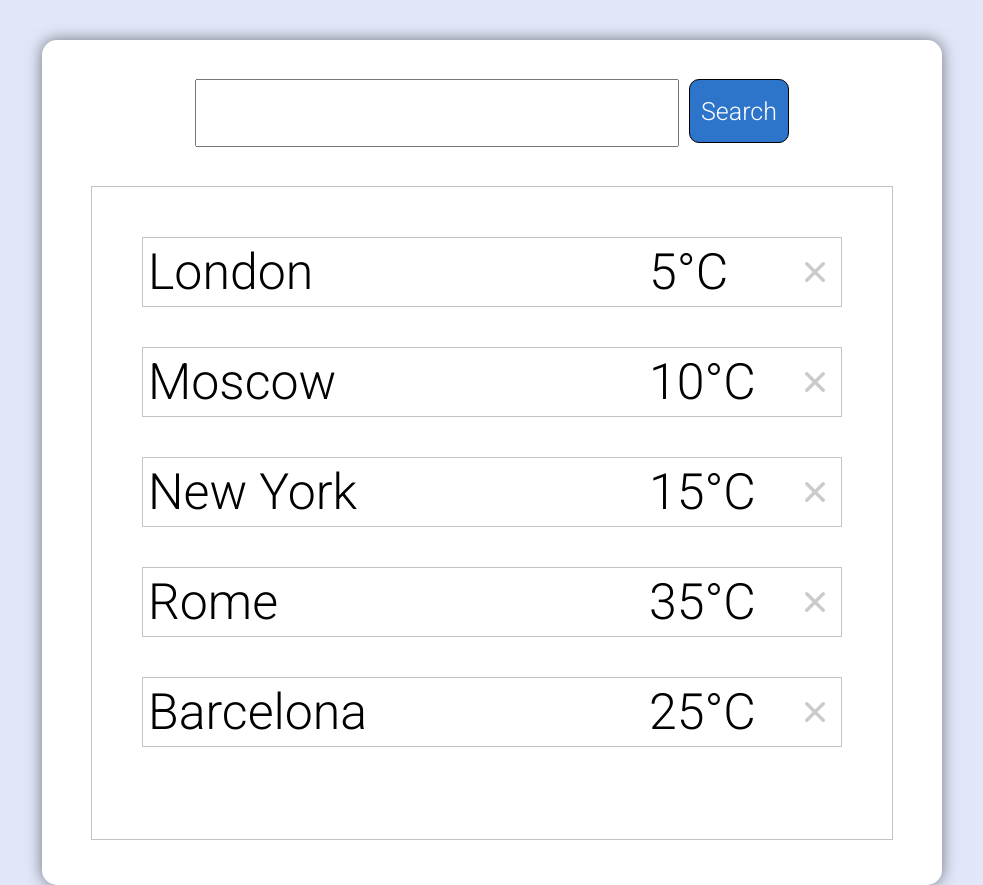
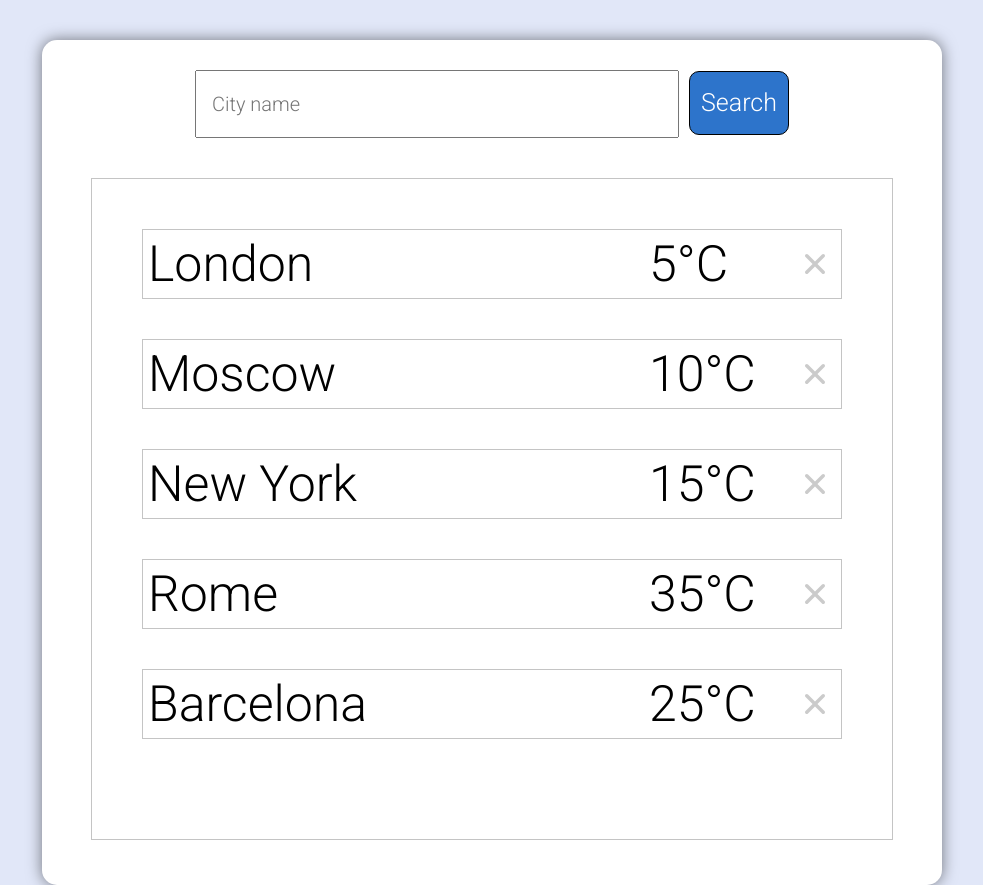
Before and after one commit to qbeeck/Weather-App, a React (Create React App) app: page / in a window 1280 px wide. Shown: the whole page, without its empty margins (148-1131 px from the left). Built offline with nearby package versions, Linux system fonts and the light colour scheme.

Commit message:
something
fetch and async function

```diff
--- a/src/App.js
+++ b/src/App.js
@@ -10,11 +10,10 @@ function App() {
       <div className="weather-app__header">
         <Header />
       </div>
-
+      <div className="weather-app__alert"></div>
       <div className="weather-app__city-block">
-        <AddList cities={dataBaseJSON.cities} />
+        <AddList cities={dataBaseJSON.cities}/>
       </div>
-
     </div>
   );
 }
--- a/src/components/City-block/index.jsx
+++ b/src/components/City-block/index.jsx
@@ -6,8 +6,8 @@ import removeButtonSvg from "../assets/remove.svg";
 const AddCity = ({ cities }) => {
   return (
     <ul className="city-list">
-      {cities.map((item) => (
-        <li className="city-list__city">
+      {cities.map((item, index) => (
+        <li key={index} className="city-list__city">
           <span className="city__span-city">{item.name}</span>
           <span className="city__span-temperature">{item.temperature}°С</span>
           <img className="city__img-remove-button" src={removeButtonSvg} alt="del"></img>
--- a/src/components/Header/Header.scss
+++ b/src/components/Header/Header.scss
@@ -4,8 +4,7 @@
     align-items: center;
     justify-content: center;
     width: 900px;
-    height: 150px;
-
+    height: 130px;
 
     &__input {
     width: 450px;
--- a/src/components/Header/index.jsx
+++ b/src/components/Header/index.jsx
@@ -1,14 +1,49 @@
-import React from 'react';
+import React, { useState } from "react";
 
-import './Header.scss';
+import "./Header.scss";
 
 const Header = () => {
+  const [searchWord, setSearchWord] = useState("");
+  const [loading, setLoading] = useState("false");
+  const [result, setResult] = useState();
+
+  const enteredData = () => searchWord !== "" ? getCityInfo() : alert("Введите запрос!");
+
+
+  const getCityInfo = async () => {
+    try {
+      setLoading("true");
+      const response = await fetch(`https://api.openweathermap.org/data/2.5/weather?q=${searchWord}&appid=fd12c0b603b681217c41eefc997c5495`);
+      const json = await response.json();
+      setResult(json);
+    } catch (error) {
+      setLoading("null");
+      alert("Something wrong with API!")
+    }
+  }
+
+
+
   return (
     <div>
-      <input className="weather-app__header__input" type="text"></input>
-      <button className="weather-app__header__search-button">Search</button>
+      <input
+        value={searchWord}
+        onChange={(e) => setSearchWord(e.target.value)}
+        className="weather-app__header__input"
+        type="text"
+        placeholder="Сity name"
+      ></input>
+      <button
+      onClick={enteredData}
+        className="weather-app__header__search-button"
+      >
+        Search
+      </button>
     </div>
   );
 };
 
 export default Header;
+
+
+// `api.openweathermap.org/data/2.5/weather?q=${searchWord}&appid=fd12c0b603b681217c41eefc997c5495`
--- a/src/index.scss
+++ b/src/index.scss
@@ -26,4 +26,16 @@ body {
   border-radius: 15px;
   box-shadow: 0 0 15px rgba(0,0,0,0.5);
   background: #FFFFFF;
+
+  &__alert {
+    font-size: 15px;
+    display: flex;
+    justify-content: center;
+    width: 900px;
+    margin: 5px;
+  }
 }
+
+.hide {
+  opacity: 0;
+}
```
Also changed, not shown: 2 other files (tests, documents, lock files or other folders).
